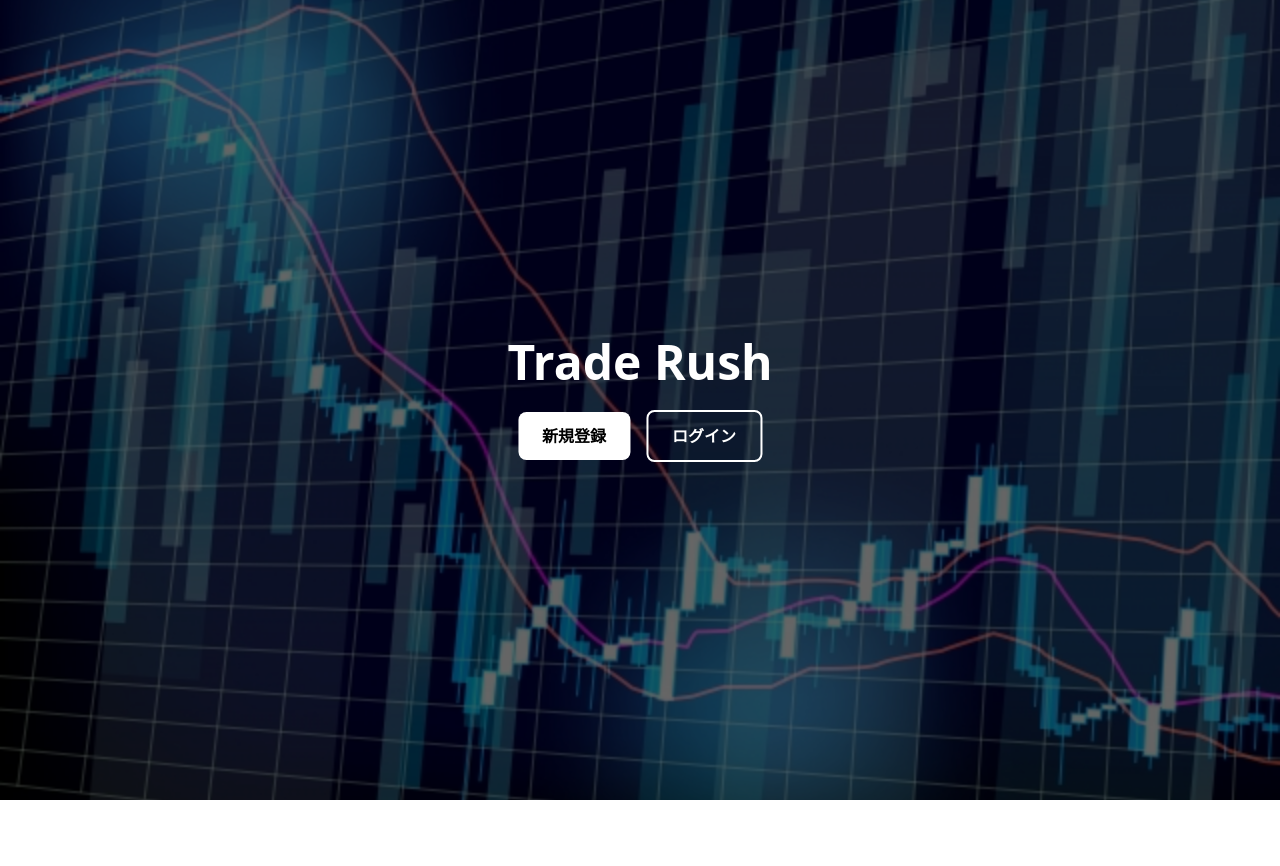
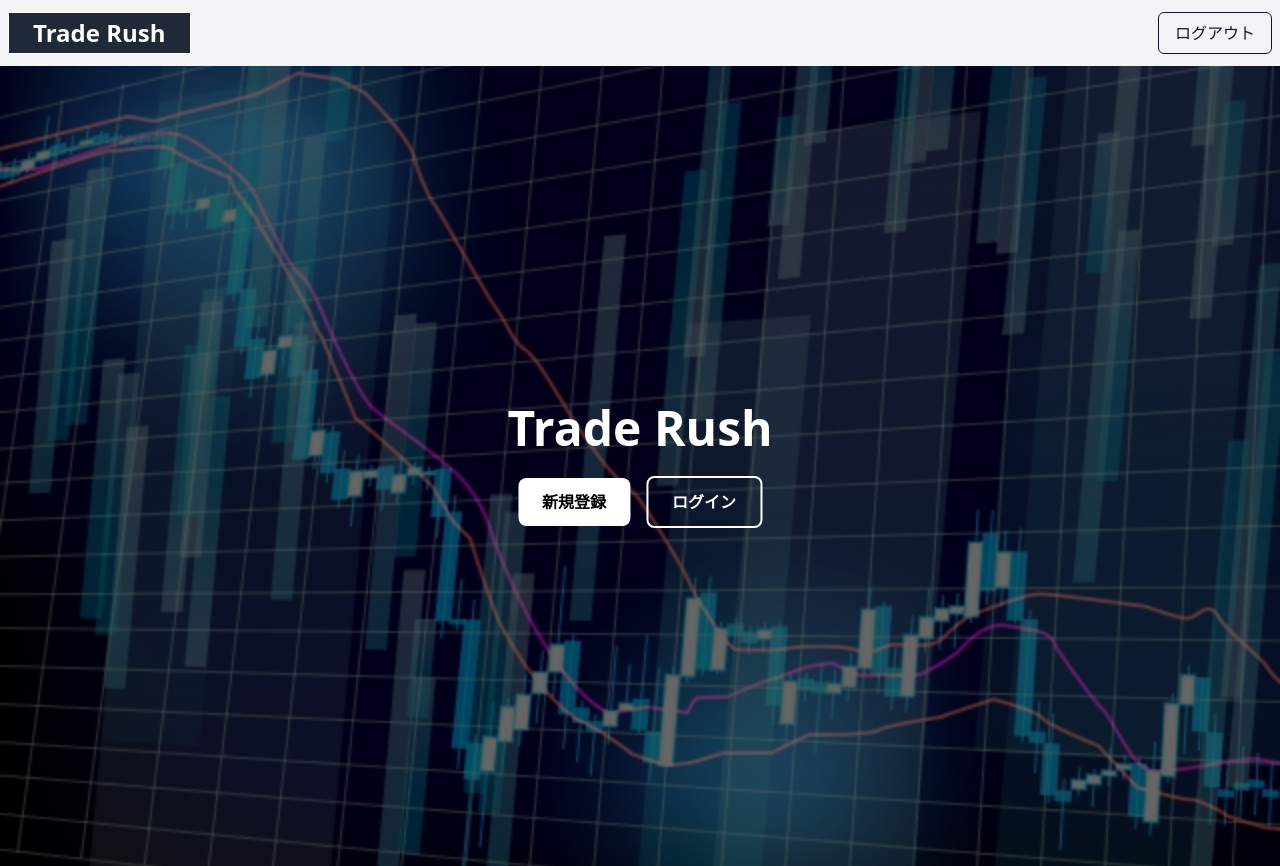
Before and after one commit to jojojoker893/Trade-Rush, a Next.js app in the folder frontend/: page / in a window 1280 px wide. Before the commit the page ends 800 px from the top, so only its background shows below. Built offline with nearby package versions, Linux system fonts and the light colour scheme.

Commit message:
fix: header修正

```diff
--- a/frontend/app/components/Header.jsx
+++ b/frontend/app/components/Header.jsx
@@ -1,5 +1,7 @@
-import { useContext, useEffect } from "react";
-import { AuthContext } from "./contexts/Authcontext.jsx";
+'use client';
+
+import { useContext } from "react";
+import { AuthContext } from "../contexts/AuthContext.jsx";
 
 const Header = () => {
   const { setToken } = useContext(AuthContext);
--- a/frontend/app/layout.jsx
+++ b/frontend/app/layout.jsx
@@ -1,5 +1,6 @@
-import './globals.css'
-import { AuthProvider } from './contexts/AuthContext'
+import './globals.css';
+import { AuthProvider } from './contexts/AuthContext';
+import Header from './components/Header';
 
 export const metadata = {
   title: 'Trade Rush',
@@ -11,9 +12,10 @@ export default function RootLayout({ children }) {
     <html lang="ja">
       <body>
         <AuthProvider>
+          <Header />
           {children}
         </AuthProvider>
       </body>
     </html>
-  )
+  );
 }
```
